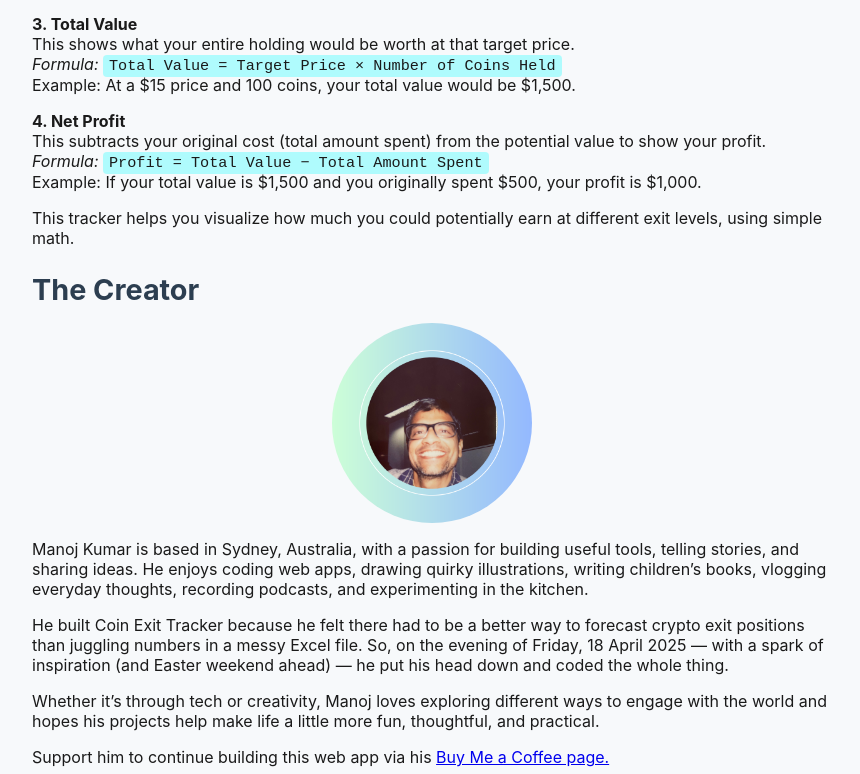
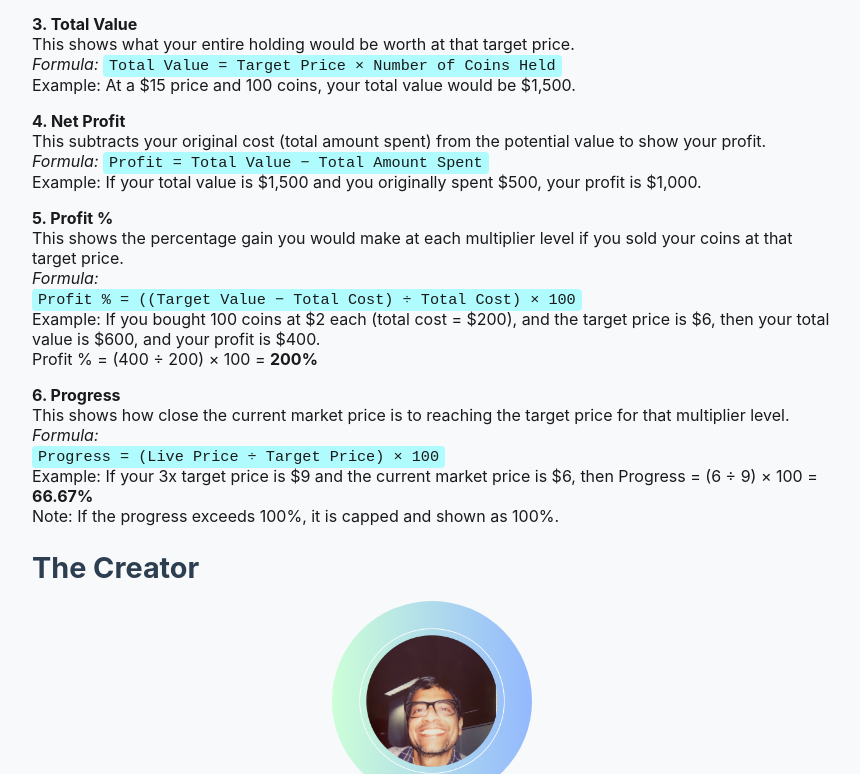
Before and after one commit to emanoj1/coinexittracker, a React (Create React App) app in the folder client/: page /about in a window 1280 px wide. Shown: the part 532-1306 px from the top of the page, without its empty margins (208-1068 px from the left). Built offline with nearby package versions, Linux system fonts and the light colour scheme; no server answers.

Commit message:
Include Formulas
Profit % and Progress

```diff
--- a/client/src/pages/About.jsx
+++ b/client/src/pages/About.jsx
@@ -7,7 +7,7 @@ const About = () => (
       Coin Exit Tracker helps crypto investors estimate their potential profits by visualizing coin exit prices across 1x to 25x multipliers.
     </p>
     <p>
-      All data remains in your session and nothing is stored. Prices are powered by CoinGecko API.
+      All data remains in your session and nothing is stored. LIVE prices are powered by CoinGecko API.
     </p>
 
     <h3>How the Calculations Work</h3>
@@ -41,7 +41,29 @@ This subtracts your original cost (total amount spent) from the potential value
 Example: If your total value is $1,500 and you originally spent $500, your profit is $1,000.
 </p>
 
-<p>This tracker helps you visualize how much you could potentially earn at different exit levels, using simple math.</p>
+<p><strong>5. Profit %</strong><br />
+This shows the percentage gain you would make at each multiplier level if you sold your coins at that target price.
+<br />
+<i>Formula:</i><br />
+<code>Profit % = ((Target Value − Total Cost) ÷ Total Cost) × 100</code><br />
+Example: If you bought 100 coins at $2 each (total cost = $200), and the target price is $6,
+then your total value is $600, and your profit is $400.<br />
+Profit % = (400 ÷ 200) × 100 = <strong>200%</strong>
+</p>
+
+<p><strong>6. Progress</strong><br />
+This shows how close the current market price is to reaching the target price for that multiplier level.
+<br />
+<i>Formula:</i><br />
+<code>Progress = (Live Price ÷ Target Price) × 100</code><br />
+Example: If your 3x target price is $9 and the current market price is $6,
+then Progress = (6 ÷ 9) × 100 = <strong>66.67%</strong>
+<br />
+Note: If the progress exceeds 100%, it is capped and shown as 100%.
+</p>
+
+
+<p></p>
 
 
     <h2>The Creator</h2>
```
